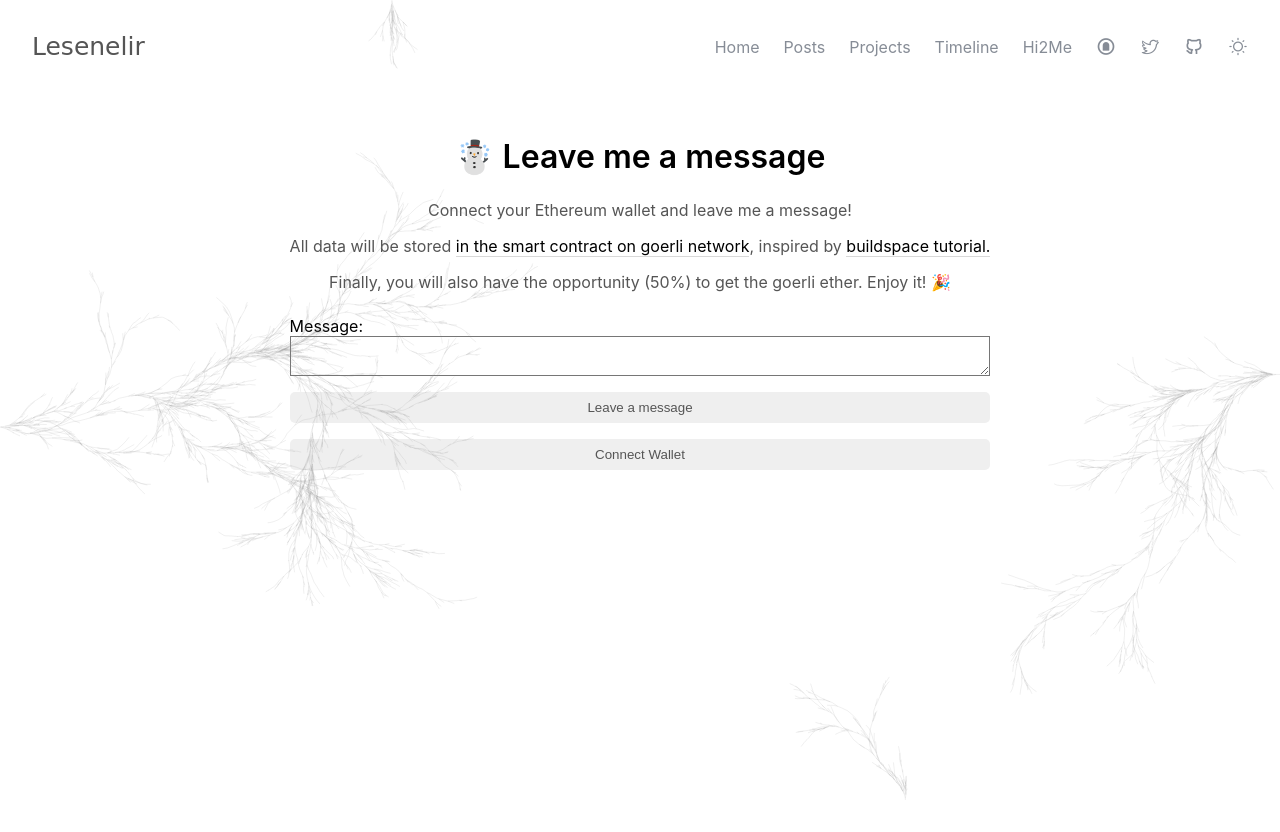
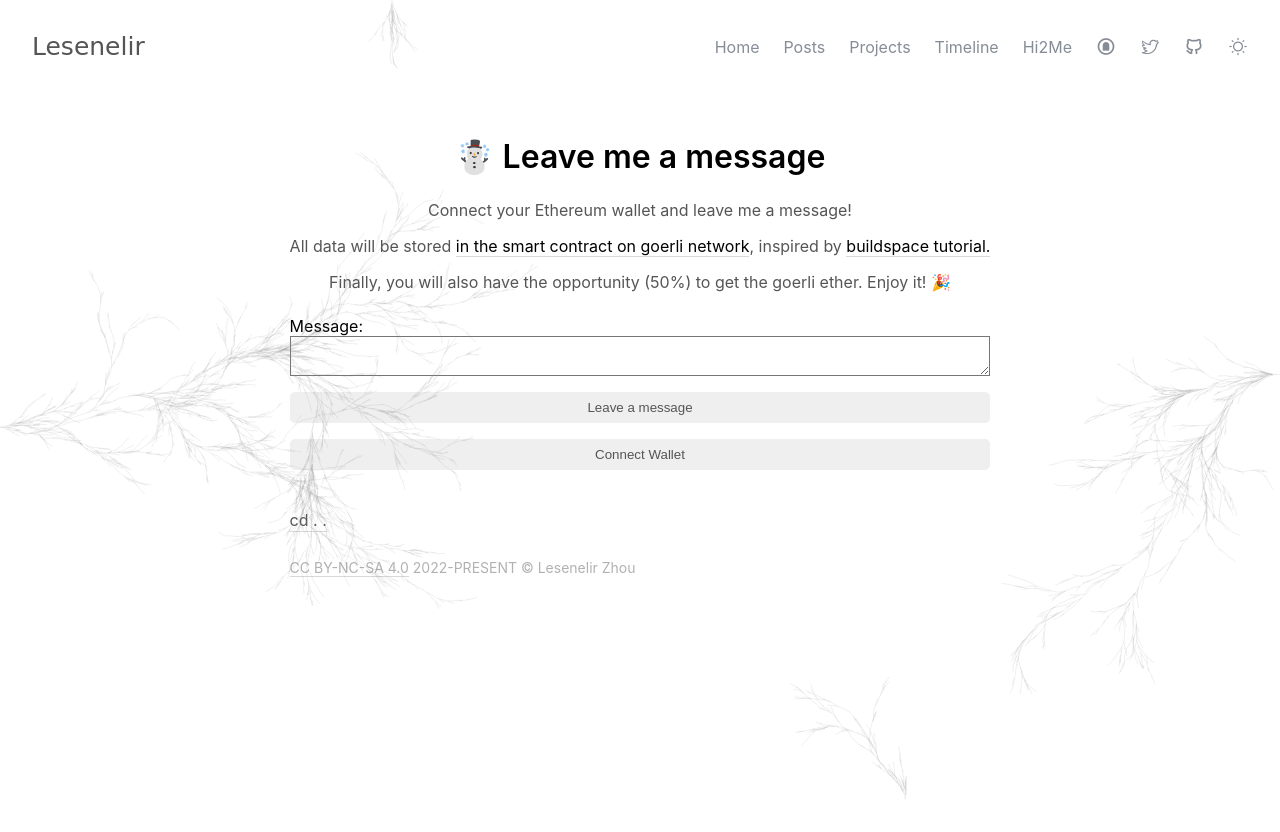
Before and after one commit to lesenelir/lesenelir.zz, a Next.js app: page /hi2me in a window 1280 px wide. Shown: the top 832 px of the page. Built offline with nearby package versions, Linux system fonts and the light colour scheme.

Commit message:
feat: add cd components

```diff
--- a/components/Hi2Me/hi.js
+++ b/components/Hi2Me/hi.js
@@ -1,9 +1,12 @@
 import {useEffect, useState} from "react"
 import {ethers} from "ethers"
 import Loader from "../Loading/loader"
+import Footer from "../footer"
+import Cd from "../cd"
 import abi from '../../lib/WavePortal.json'
 
 import styles from '../../styles/hi.module.css'
+
 
 const getEthereumObject = () => window.ethereum
 
@@ -205,6 +208,8 @@ function Hi() {
             </div>
           </div>
         ))}
+        <Cd/>
+        <Footer/>
       </div>
     </div>
   )
--- a/components/Post/content.js
+++ b/components/Post/content.js
@@ -2,6 +2,7 @@ import Item from "./item"
 import Footer from "../footer"
 
 import styles from '../../styles/posts.module.css'
+import Cd from "../cd";
 
 function Content(props) {
   const {allPosts} = props
@@ -35,6 +36,7 @@ function Content(props) {
             />
           ))
         }
+        <Cd/>
         <Footer/>
       </div>
     </div>
--- a/components/Project/project.js
+++ b/components/Project/project.js
@@ -1,5 +1,6 @@
 import Footer from "../footer"
 import Item from "./item"
+import Cd from "../cd"
 
 import styles from '../../styles/project.module.css'
 
@@ -74,6 +75,7 @@ function Project() {
             repo={'https://github.com/lesenelir/javascript-unit-test'}
           />
         </div>
+        <Cd/>
         <Footer/>
       </div>
     </div>
--- /dev/null
+++ b/components/cd.js
@@ -0,0 +1,28 @@
+import {useRouter} from "next/router"
+
+import styles from '../styles/cd.module.css'
+
+function Cd() {
+  const router = useRouter()
+  // console.log(router)
+
+  const handleClick = async () => {
+    if (router.pathname === '/posts/[id]') {
+      router.back()
+    } else {
+      await router.push('/')
+    }
+  }
+
+  return (
+    <div className={styles.box}>
+      <span onClick={handleClick}>
+        <a className={styles.link}>
+          cd {' '}.{' '}.
+        </a>
+      </span>
+    </div>
+  )
+}
+
+export default Cd
--- a/pages/posts/[id].js
+++ b/pages/posts/[id].js
@@ -3,6 +3,7 @@ import Head from "next/head"
 import Layout from "../../components/layout"
 import Footer from "../../components/footer"
 import Date from "../../components/date"
+import Cd from "../../components/cd"
 import "highlight.js/styles/lioshi.css"
 import hljs from "highlight.js/lib/core"
 import javascript from "highlight.js/lib/languages/javascript"
@@ -30,6 +31,7 @@ function Post(props) {
         <article className='md'>
           <div dangerouslySetInnerHTML={{__html: postData.contentHtml}}/>
         </article>
+        <Cd/>
         <Footer/>
         {/*</div>*/}
       </Layout>
--- a/pages/posts/index.js
+++ b/pages/posts/index.js
@@ -1,6 +1,7 @@
 import Head from "next/head"
 import Layout from "../../components/layout"
 import Content from "../../components/Post/content"
+import Cd from "../../components/cd"
 
 import {getSortedPostsData} from "../../lib/postsTool"
 
--- a/pages/timeline/index.js
+++ b/pages/timeline/index.js
@@ -1,6 +1,7 @@
 import Layout from "../../components/layout"
 import Footer from "../../components/footer"
 import {getTimePost} from "../../lib/timeTool"
+import Cd from "../../components/cd"
 
 import styles from '../../styles/timeline.module.css'
 
@@ -16,6 +17,7 @@ function TimelinePage(props) {
             <article className='md'>
               <div dangerouslySetInnerHTML={{__html: timelineData.contentHtml}}/>
             </article>
+            <Cd/>
             <Footer/>
           </div>
         </div>
--- /dev/null
+++ b/styles/cd.module.css
@@ -0,0 +1,17 @@
+.link {
+  color: var(--surfaceMain);
+  padding-bottom: 1px;
+  border-bottom: 1px solid rgba(125, 125, 125, .3);
+  transition: border .3s ease-in-out;
+}
+
+.link:hover {
+  color: #000000;
+  border-bottom: 1px solid rgba(125, 125, 125, .6);
+  transition: border .3s ease-in-out;
+  cursor: pointer;
+}
+
+.box {
+  margin: 40px 0 15px 0;
+}
```
